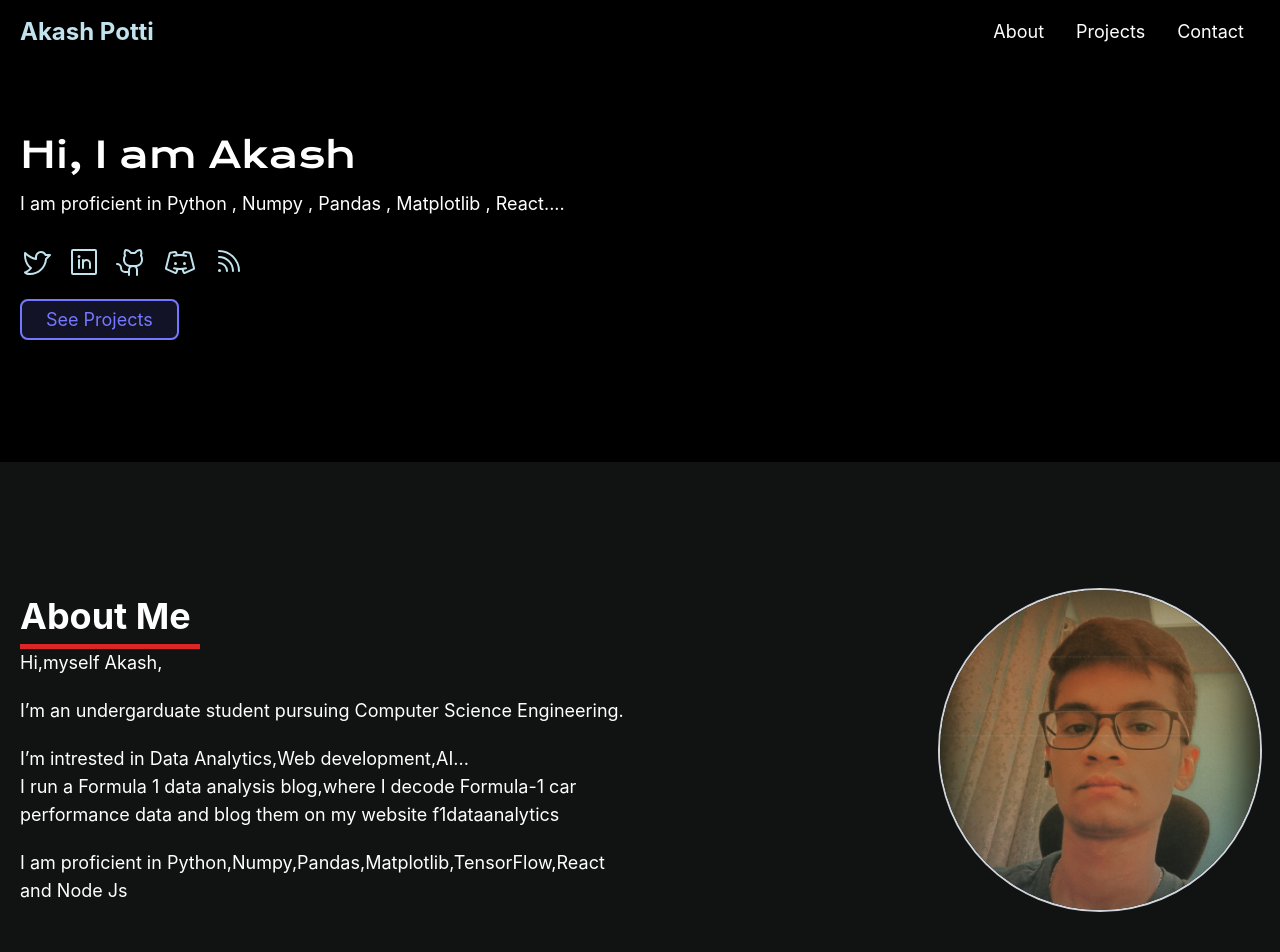
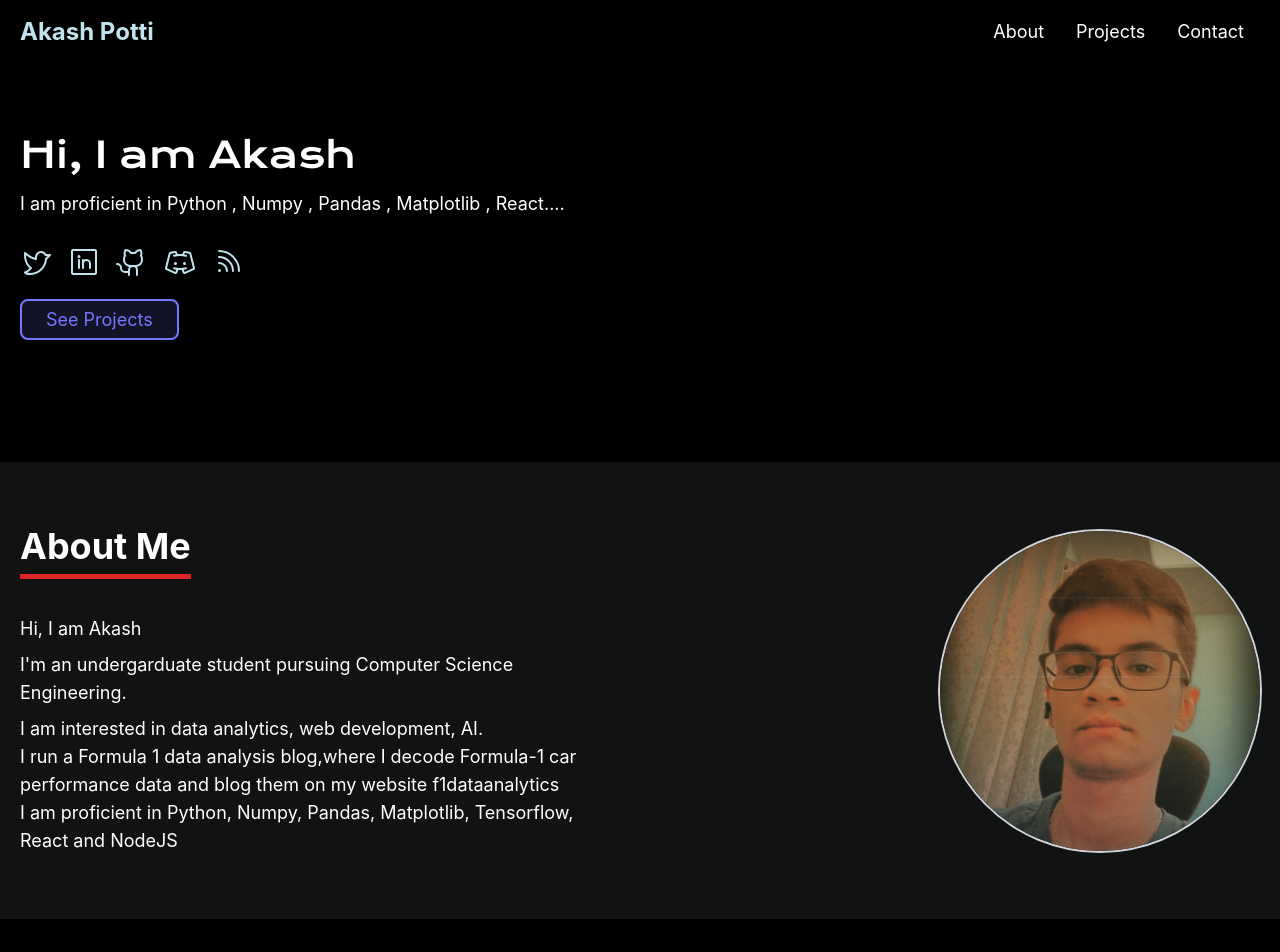
Before and after one commit to Akash-Potti/my-portfolio-website, a React (Create React App) app: page / in a window 1280 px wide. Shown: the top 952 px of the page. Built offline with nearby package versions, Linux system fonts and the light colour scheme.

Commit message:
7th commit

```diff
--- a/src/components/about.js
+++ b/src/components/about.js
@@ -4,28 +4,24 @@ import Akash from "../assets/Akash.jpg"
 const About = () => {
     return (
         <section className="bg-secondery text-white px-5 py-32" id="about">
-            <div className="container mx-auto grid md:grid-cols-2 items-center justify-center md:justify-between">
+            <div className="container grid grid-rows-2 md:grid-cols-2 items-center justify-center md:justify-between">
                 <div className="about-info">
-                    <h2 className="text-4xl font-bold md-5 border-b-[5px] w-[180px] border-red-600 pb-2">
+                    <h2 className="text-4xl font-bold mb-5 border-b-[5px] w-fit border-red-600 pb-2">
                         About Me
                     </h2>
-                    <p className="pb-5">
+                    <p className="pb-5 break-words">
                         Hi,myself Akash,
-                    </p>
-                    <p className="pb-5">
+                        <br />
+                        <br />
                         I’m  an undergarduate student pursuing Computer Science Engineering.
-                    </p>
-                    <p>
+                        <br />
+                        <br />
                         I’m intrested in Data Analytics,Web development,AI...
-                    </p>
-
-
-                    <p className="pb-5" >
-                        I run a Formula 1 data analysis blog,where I decode Formula-1 car performance data and blog them on my website <a href="https://www.f1dataanalytics.com/">f1dataanalytics
-                        </a>
-                    </p>
-
-                    <p>
+                        <br />
+                        <br />
+                        I run a Formula 1 data analysis blog,where I decode Formula-1 car performance data and blog them on my website <a href="https://www.f1dataanalytics.com/">f1dataanalytics</a>
+                        <br />
+                        <br />
                         I am proficient in Python,Numpy,Pandas,Matplotlib,TensorFlow,React and Node Js
                     </p>
                 </div>
@@ -33,7 +29,7 @@ const About = () => {
                     <img
                         src={Akash}
                         alt="photo"
-                        className="lgw-[80%] md:ml-auto w-80 h-80 rounded-full ring-2 ring-gray-300 dark:ring-gray-500 "
+                        className="md:ml-auto w-80 h-80 rounded-full ring-2 ring-gray-300 dark:ring-gray-500 "
                     />
                 </div>
             </div>
@@ -41,4 +37,40 @@ const About = () => {
     );
 };
 
-export default About;
+export default function AboutNew() {
+    return (
+        <section className="bg-secondery text-white px-2 md:px-5 py-16 w-full h-full grid place-items-center" id="about">
+            <div className="container w-full h-full flex flex-col md:flex-row items-center justify-center md:justify-between">
+                <div className="flex flex-col gap-2">
+                    <h2 className="text-4xl font-bold mb-5  border-b-[5px] w-fit border-red-600 pb-2">
+                        About Me
+                    </h2>
+                    <div className="mt-2">
+                        <p>
+                            Hi, I am Akash
+                        </p>
+                        <p className="mt-2">
+                            I'm an undergarduate student pursuing Computer Science Engineering.
+                        </p>
+                        <p className="mt-2">
+                            I am interested in data analytics, web development, AI.
+                        </p>
+                        <p>
+                            I run a Formula 1 data analysis blog,where I decode Formula-1 car performance data and blog them on my website <a href="https://www.f1dataanalytics.com/">f1dataanalytics</a>
+                        </p>
+                        <p>
+                            I am proficient in Python, Numpy, Pandas, Matplotlib, Tensorflow, React and NodeJS
+                        </p>
+                    </div>
+                </div>
+                <div className="about-img w-full h-full grid place-items-center">
+                    <img
+                        src={Akash}
+                        alt="photo"
+                        className="md:ml-auto md:w-80 md:h-80 w-32 h-32 rounded-full ring-2 ring-gray-300 dark:ring-gray-500 "
+                    />
+                </div>
+            </div>
+        </section>
+    )
+};
--- a/src/components/contact.js
+++ b/src/components/contact.js
@@ -4,13 +4,13 @@ const Contact = () => {
     return (
         <section className="bg-secondery px-5 py-32" id="contact">
             <div className="text-center md:w-[60%] mx-auto text-white">
-                <h2 className="text-4xl font-bold mb-5 border-b-[5px] w-[200px] mx-auto border-red-600 pb-2">
+                <h2 className="text-4xl font-bold mb-5 border-b-[5px] w-fit mx-auto border-red-600 pb-2">
                     CONTACT
                 </h2>
                 <p>
                     I am currently open for freelancing for Data Analyst and Web Devlopment role, If u want to dicuss about that feel free to contact me.
                 </p>
-                <div className="content-center">
+                <div className="">
                     <p className="py-5">
                         <span className="font-bold">Email: <a href="mailto:akashpotti07@gmail.com">akashpotti07@gmail.com</a></span>
                     </p>
--- a/src/components/hero.js
+++ b/src/components/hero.js
@@ -5,8 +5,8 @@ import hero from "../assets/hero.png"
 
 const Hero = () => {
     return (
-        <section className="bg-primary px-5 text-white py-32 items-center content-center">
-            <div className="container mx-auto grid md:grid-cols-2 items-center justify-center md:justify-between content-center	">
+        <section className="bg-primary px-5 text-white py-32 items-center ">
+            <div className="container mx-auto grid md:grid-cols-2 items-center justify-center md:justify-between 	">
                 <div className="hero-info md:pb-0 	">
                     <h1 className="text-4xl lg:text:6xl">
                         Hi, I am Akash
--- a/src/components/projects.js
+++ b/src/components/projects.js
@@ -22,7 +22,7 @@ const Projects = () => {
         <section className="bg-primary text-white px-5 py-32" id="projects">
             <div className="container mx-auto grid md:grid-cols-2 items-center md:justify-between">
                 <div className="about-info mb-5">
-                    <h2 className="text-4xl font-bold md-5 border-b-[5px] w-[180px] border-red-600 pb-2">
+                    <h2 className="text-4xl font-bold md-5 border-b-[5px] w-fit border-red-600 pb-2">
                         Projects
                     </h2>
                     <p className="pb-5">
@@ -31,12 +31,12 @@ const Projects = () => {
                 </div>
                 <div className="about-img"></div>
             </div>
-            <div className="projects container mx-auto grid md:grid-cols-3 gap-10">
+            <div className="projects container grid md:grid-cols-3 gap-10">
                 {projects.map((project, i) => {
                     return (
                         <div className="relative" key={i}>
                             <img src={project.img} alt={project.title} />
-                            <div className="flex absolute left-0 right-0 top-0 bottom-0 mx-auto w-full h-full  bg-primary  opacity-0 duration-500 justify-center flex-col hover:opacity-100 hover:bg-opacity-50">
+                            {/* <div className="flex absolute left-0 right-0 top-0 bottom-0 w-full h-full  bg-primary  opacity-0 duration-500 justify-center flex-col hover:opacity-100 hover:bg-opacity-50">
                                 <p className="py-5 text-center font-bold px-2 text-white">
                                     {project.desc}
                                 </p>
@@ -50,12 +50,28 @@ const Projects = () => {
                                     </a>
 
                                 </div>
+                            </div> */}
+                            <div className="absolute top-0 right-0 w-full h-full bg-primary opacity-0 transition-all duration-150 hover:opacity-100 hover:bg-opacity-50 flex flex-col items-center justify-center">
+                                <h1 className="text-center text-sm md:text-xl font-bold px-1 text-white">
+                                    {project.title}
+                                </h1>
+                                <p className="text-center mt-3 text-xs md:text-sm font-bold px-2 text-white">
+                                    {project.desc}
+                                </p>
+
+                                <a
+                                    href={project.live}
+                                    className="px-4 mt-2 rounded-lg bg-blue-500 hover:bg-blue-600 mr-5 font-medium"
+                                >
+                                    Visit Project
+                                </a>
+
                             </div>
                         </div>
                     );
                 })}
             </div>
-        </section>
+        </section >
     );
 };
 
```
